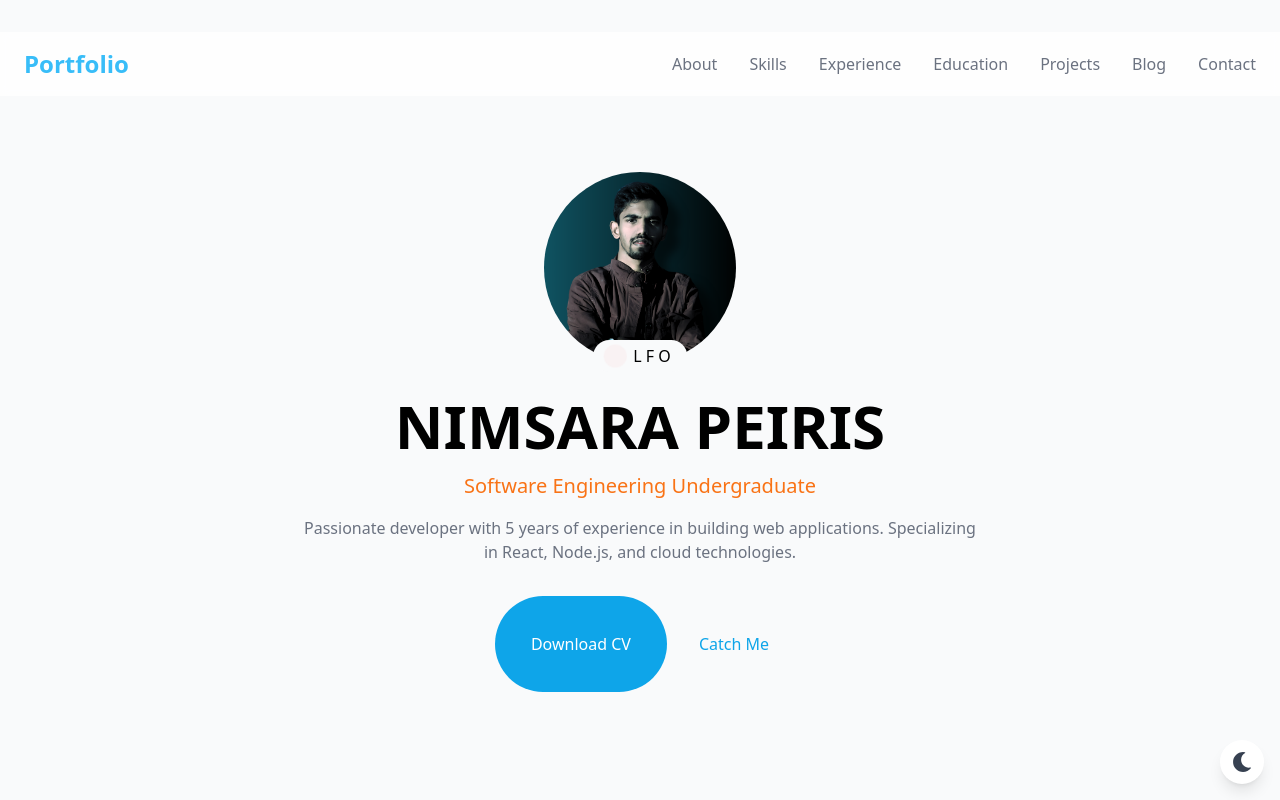
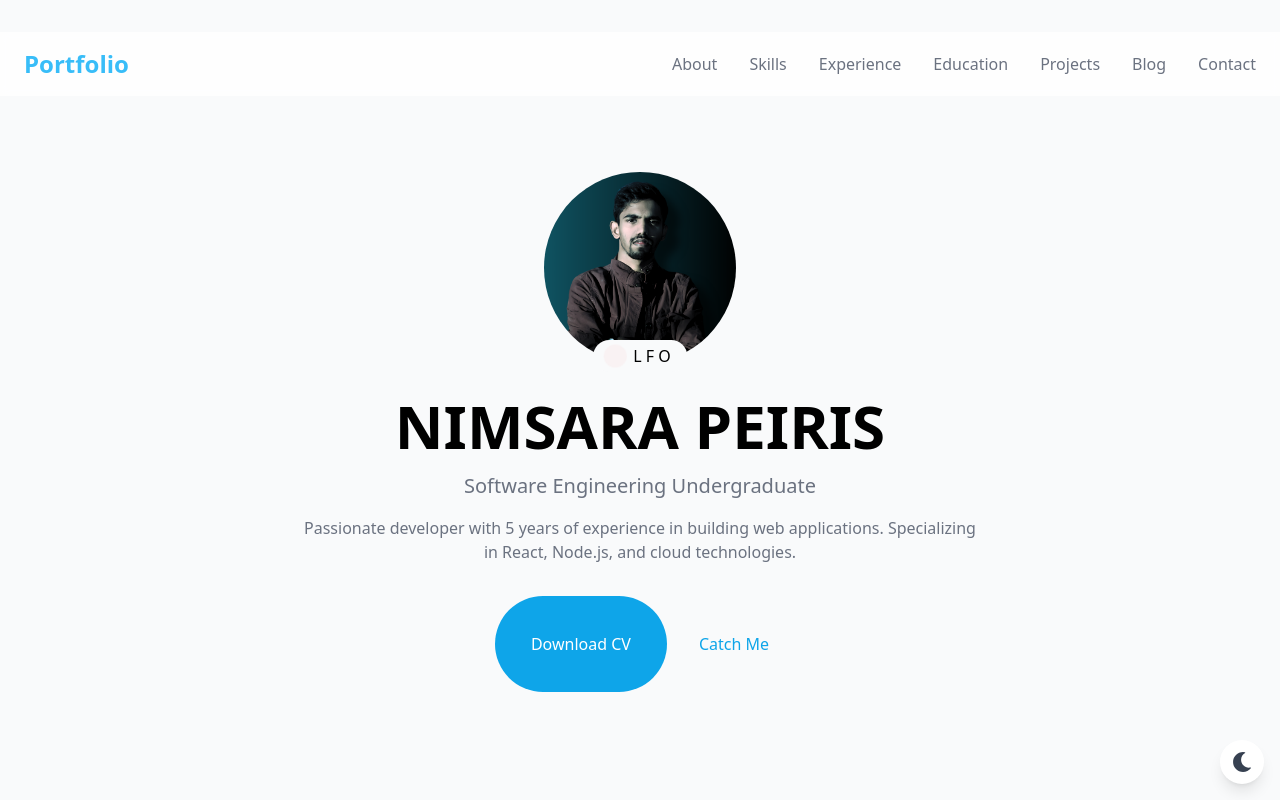
Before and after one commit to NimsaraPeiris/portfolio, a React (Vite) app: page / in a window 1280 px wide. Built offline with nearby package versions, Linux system fonts and the light colour scheme.

Commit message:
changed hro color

```diff
--- a/src/components/Hero.jsx
+++ b/src/components/Hero.jsx
@@ -35,7 +35,7 @@ export default function Hero() {
           </div>
           <div className="space-y-4">
             <h1 className="text-6xl font-bold">NIMSARA PEIRIS</h1>
-            <h2 className="text-xl text-orange-500">Software Engineering Undergraduate</h2>
+            <h2 className="text-xl text-gray-500 darK:text-orange-500">Software Engineering Undergraduate</h2>
             <p className="max-w-2xl text-gray-500 mx-auto text-gray-500">
               Passionate developer with 5 years of experience in building web applications.
               Specializing in React, Node.js, and cloud technologies.
```
Also changed, not shown: 1 other file (tests, documents, lock files or other folders).
